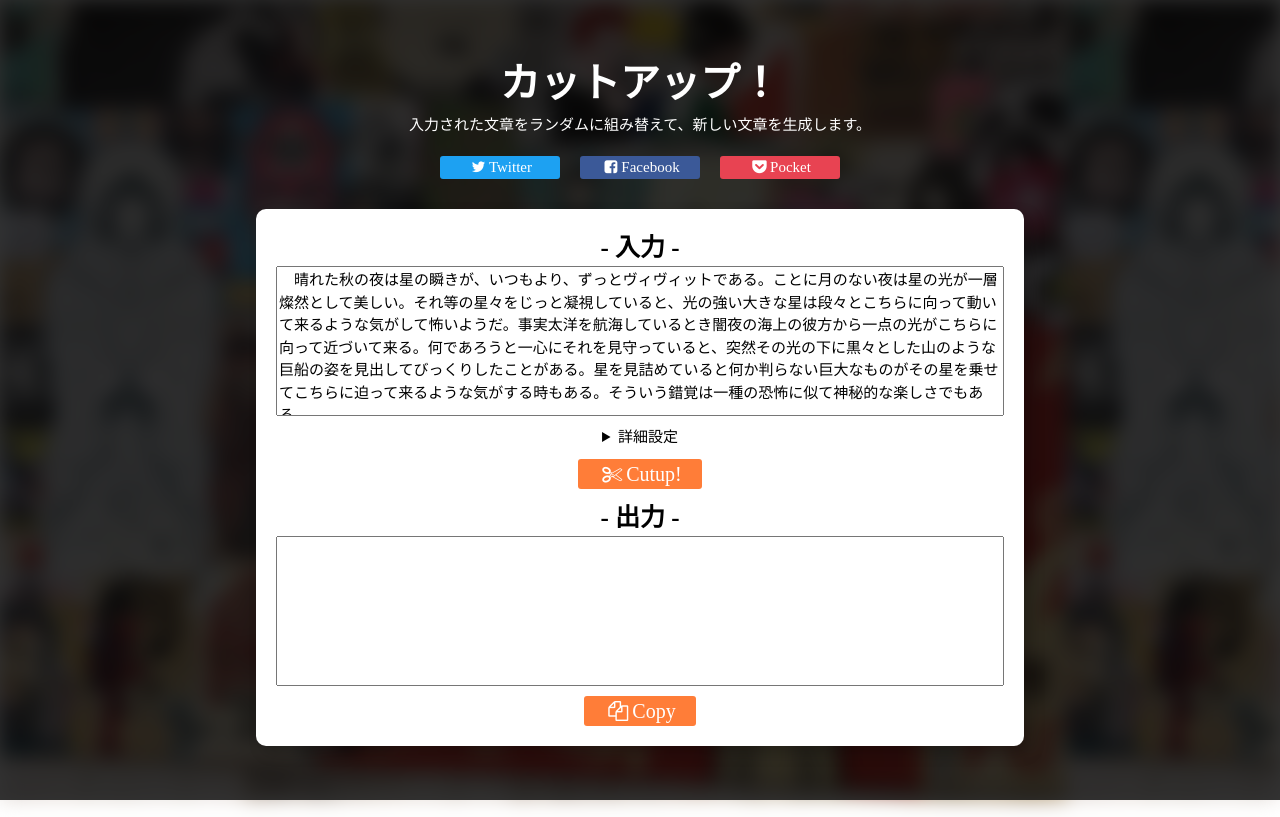
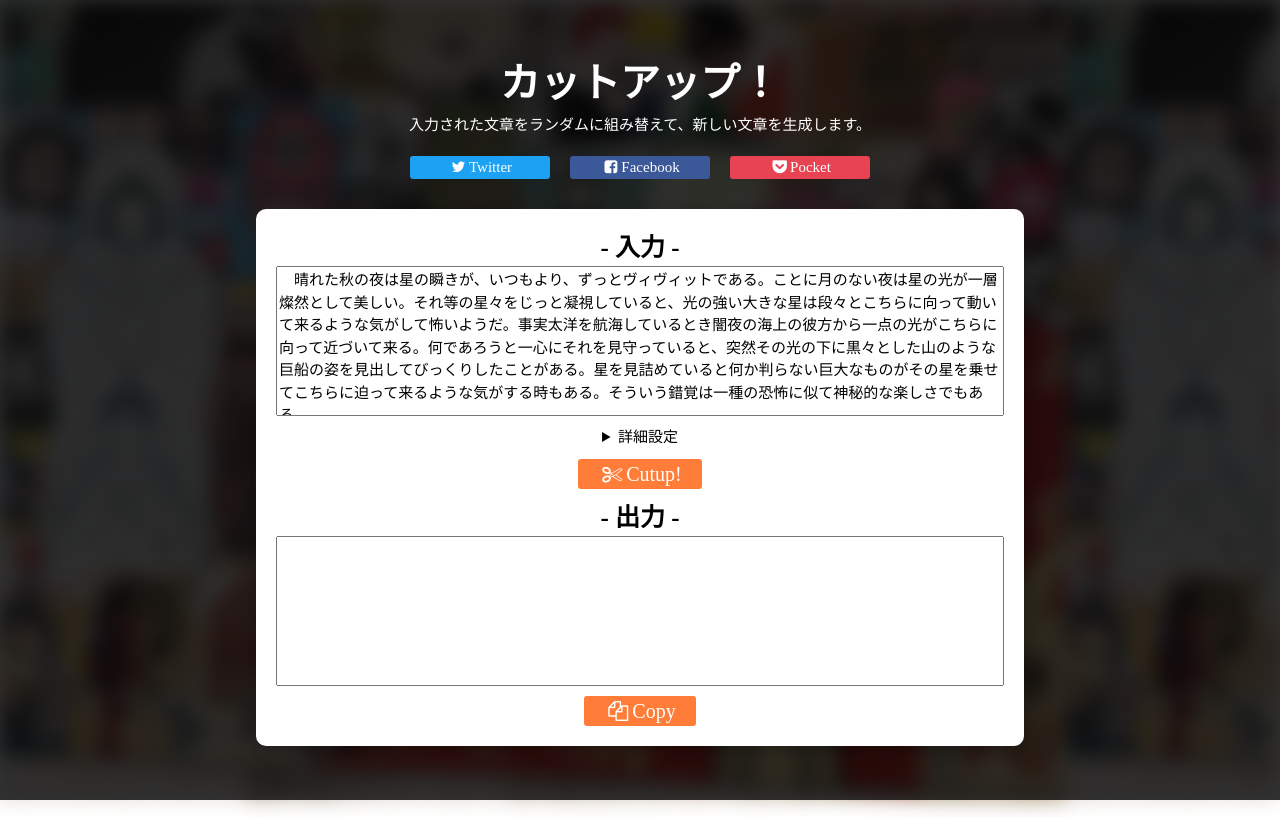
Before and after one commit to ichi-h/cutup_jp, a website built with Parcel: page src/index.html in a window 1280 px wide. Built offline with nearby package versions, Linux system fonts and the light colour scheme.

Commit message:
shareボタンの幅を修正

```diff
--- a/src/assets/scss/module/_button.scss
+++ b/src/assets/scss/module/_button.scss
@@ -51,7 +51,7 @@
   margin-top: 2rem;
 
   button {
-    width: 12rem;
+    width: 14rem;
     margin: 0 1rem;
   }
 
```
